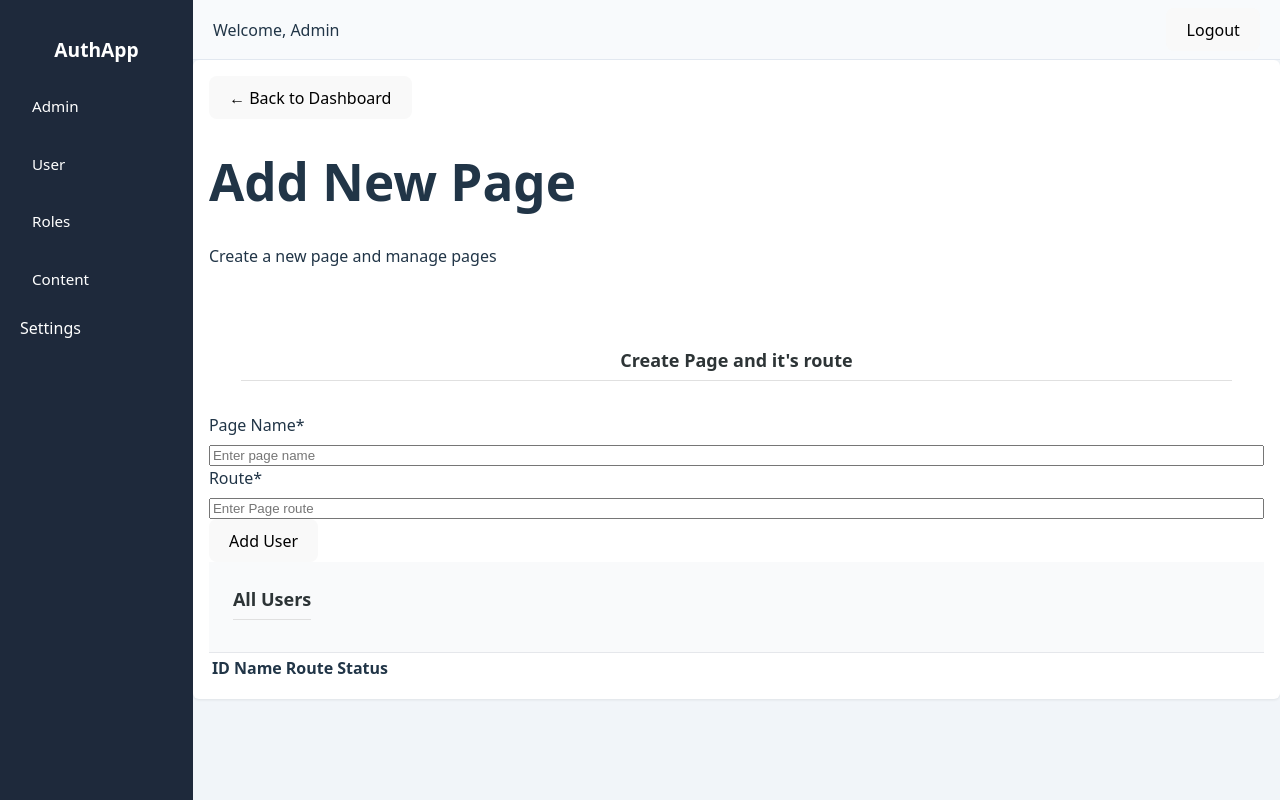
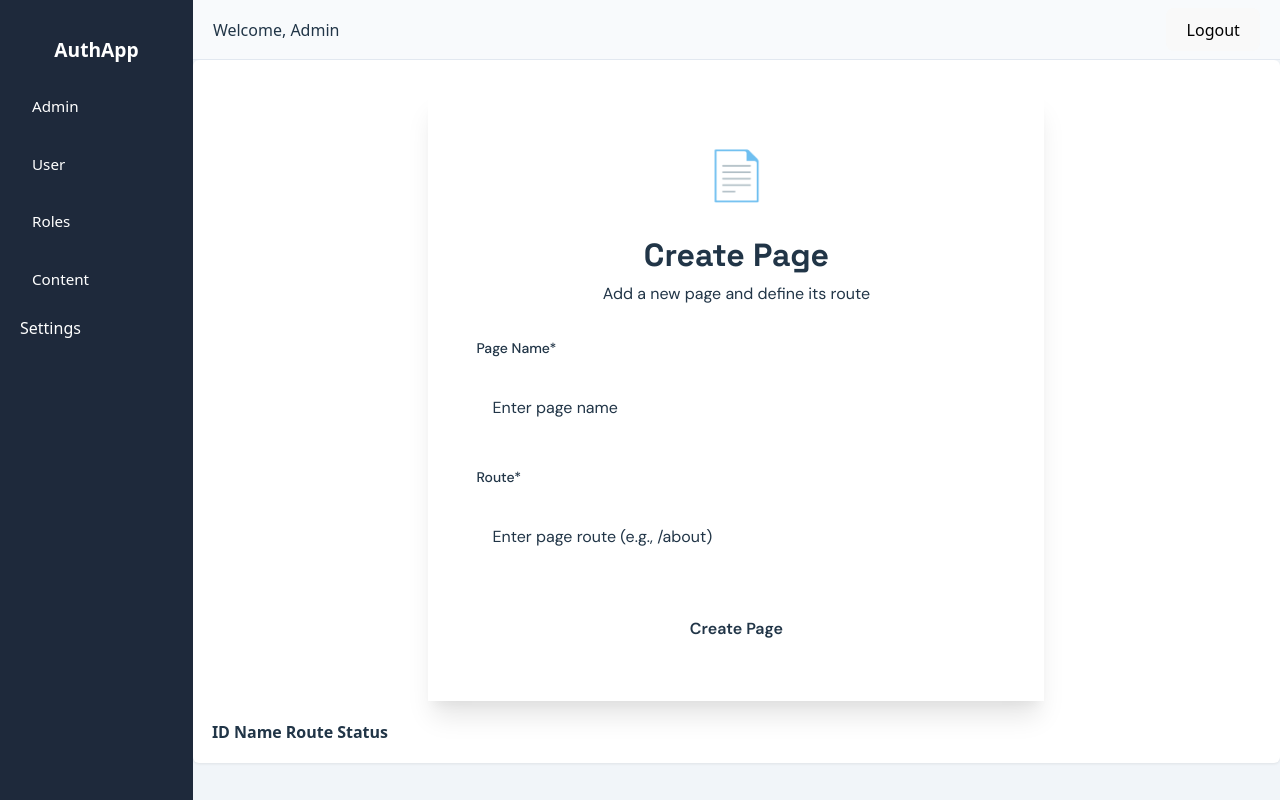
Before and after one commit to irkfaisal/Role-based-auths, a React (Vite) app in the folder client/: page /page in a window 1280 px wide. Built offline with nearby package versions, Linux system fonts and the light colour scheme; sample sign-in values are in the browser's storage.

Commit message:
add page form component

```diff
--- a/client/src/pages/AdminDashboard/PageCard/AddPage.jsx
+++ b/client/src/pages/AdminDashboard/PageCard/AddPage.jsx
@@ -6,14 +6,6 @@ import "./styles/AddPage.css"
 const AddPage = ({ users, onAddUser, onNavigateBack }) => {
     return (
         <div className="add-user-page">
-            <div className="page-header">
-                <button className="back-btn" onClick={onNavigateBack}>
-                    ← Back to Dashboard
-                </button>
-                <h1>Add New Page</h1>
-                <p>Create a new page and manage pages</p>
-            </div>
-
             <div className="page-content">
                 <AddPageForm onAddUser={onAddUser} />
                 <AddPageTable users={users} />
--- a/client/src/pages/AdminDashboard/PageCard/AddPageForm.jsx
+++ b/client/src/pages/AdminDashboard/PageCard/AddPageForm.jsx
@@ -1,10 +1,13 @@
-import { useState } from "react";
+import { useState } from "react"
+import './styles/AddFormPage.css'
 
 const AddPageForm = () => {
   const [formData, setFormData] = useState({
     name: "",
     route: "",
-  });
+  })
+
+  const [errors, setErrors] = useState({})
 
   const handleInputChange = (e) => {
     const { name, value } = e.target
@@ -12,57 +15,105 @@ const AddPageForm = () => {
       ...prev,
       [name]: value,
     }))
-  };
+
+    // Clear error when user starts typing
+    if (errors[name]) {
+      setErrors((prev) => ({
+        ...prev,
+        [name]: "",
+      }))
+    }
+  }
+
+  const validateForm = () => {
+    const newErrors = {}
+
+    if (!formData.name.trim()) {
+      newErrors.name = "Page name is required"
+    }
+
+    if (!formData.route.trim()) {
+      newErrors.route = "Route is required"
+    } else if (!formData.route.startsWith("/")) {
+      newErrors.route = "Route must start with /"
+    }
+
+    return newErrors
+  }
 
   const handleSubmit = (e) => {
     e.preventDefault()
-    if (formData.name && formData.route) {
+
+    const newErrors = validateForm()
+    if (Object.keys(newErrors).length > 0) {
+      setErrors(newErrors)
+      return
+    }
+
+    // Handle form submission
+    console.log("Form submitted:", formData)
+
     // Reset form
     setFormData({
       name: "",
       route: "",
     })
-      alert("User added successfully!")
+    setErrors({})
   }
-  };
 
   return (
-    <div className="form-container">
-      <div className="form-header">
-        <h2>Create Page and it's route</h2>
+    <div className="add-page-container">
+      <div className="add-page-card">
+        <div className="add-page-header">
+          <div className="logo">
+            <div className="logo-icon">📄</div>
           </div>
-      <form onSubmit={handleSubmit} className="add-user-form">
+          <h1 className="add-page-title">Create Page</h1>
+          <p className="add-page-subtitle">Add a new page and define its route</p>
+        </div>
+
+        <form onSubmit={handleSubmit} className="add-page-form">
           <div className="form-row">
             <div className="form-group">
-            <label htmlFor="name">Page Name*</label>
+              <label htmlFor="name" className="form-label">
+                Page Name*
+              </label>
               <input
                 type="text"
                 id="name"
                 name="name"
                 value={formData.name}
                 onChange={handleInputChange}
+                className={`form-input ${errors.name ? "form-input-error" : ""}`}
+                placeholder="Enter page name"
                 required
-              placeholder="Enter page name"
               />
+              {errors.name && <span className="error-message">{errors.name}</span>}
             </div>
 
             <div className="form-group">
-            <label htmlFor="email">Route*</label>
+              <label htmlFor="route" className="form-label">
+                Route*
+              </label>
               <input
                 type="text"
                 id="route"
                 name="route"
                 value={formData.route}
                 onChange={handleInputChange}
+                className={`form-input ${errors.route ? "form-input-error" : ""}`}
+                placeholder="Enter page route (e.g., /about)"
                 required
-              placeholder="Enter Page route"
               />
+              {errors.route && <span className="error-message">{errors.route}</span>}
             </div>
           </div>
-        <button type="submit" className="submit-btn">
-          Add User
+
+          <button type="submit" className="add-page-button">
+            Create Page
           </button>
         </form>
+      </div>
     </div>
   )
 }
--- a/client/src/pages/AdminDashboard/PageCard/AddPageTable.jsx
+++ b/client/src/pages/AdminDashboard/PageCard/AddPageTable.jsx
@@ -1,9 +1,9 @@
 const AddPageTable = () => {
   return (
     <div className="all-users-container">
-      <div className="table-header">
+      {/* <div className="table-header">
         <h2>All Users</h2>
-      </div>
+      </div> */}
 
       <div className="table-wrapper">
         <table className="all-users-table">
--- /dev/null
+++ b/client/src/pages/AdminDashboard/PageCard/styles/AddFormPage.css
@@ -0,0 +1,162 @@
+@import url("https://fonts.googleapis.com/css2?family=Space+Grotesk:wght@400;600;700&family=DM+Sans:wght@400;500;600&display=swap");
+
+.add-page-container {
+    display: flex;
+    align-items: center;
+    justify-content: center;
+    /* background: linear-gradient(135deg, var(--background) 0%, var(--secondary) 100%); */
+    padding: 1rem;
+    font-family: "DM Sans", sans-serif;
+}
+
+.add-page-card {
+    /* background: var(--card); */
+    border-radius: calc(var(--radius) * 2);
+    box-shadow: 0 20px 25px -5px rgba(0, 0, 0, 0.1), 0 10px 10px -5px rgba(0, 0, 0, 0.04);
+    padding: 3rem;
+    width: 100%;
+    max-width: 520px;
+    border: 1px solid var(--border);
+}
+
+.add-page-header {
+    text-align: center;
+    margin-bottom: 2rem;
+}
+
+.logo {
+    margin-bottom: 1.5rem;
+}
+
+.logo-icon {
+    font-size: 3rem;
+    margin-bottom: 0.5rem;
+}
+
+.add-page-title {
+    font-family: "Space Grotesk", sans-serif;
+    font-weight: 700;
+    font-size: 2rem;
+    color: var(--foreground);
+    margin: 0 0 0.5rem 0;
+    line-height: 1.2;
+}
+
+.add-page-subtitle {
+    color: var(--muted);
+    font-size: 1rem;
+    margin: 0;
+    font-weight: 400;
+}
+
+.add-page-form {
+    display: flex;
+    flex-direction: column;
+    gap: 1.5rem;
+}
+
+.form-row {
+    display: flex;
+    flex-direction: column;
+    gap: 1.5rem;
+}
+
+.form-group {
+    display: flex;
+    flex-direction: column;
+    gap: 0.5rem;
+}
+
+.form-label {
+    font-weight: 500;
+    font-size: 0.875rem;
+    color: var(--foreground);
+    margin-bottom: 0.25rem;
+}
+
+.form-input {
+    padding: 0.875rem 1rem;
+    border: 2px solid var(--border);
+    border-radius: var(--radius);
+    background: var(--input);
+    color: var(--foreground);
+    font-size: 1rem;
+    font-family: "DM Sans", sans-serif;
+    transition: all 0.2s ease-in-out;
+    outline: none;
+}
+
+.form-input:focus {
+    border-color: var(--primary);
+    box-shadow: 0 0 0 3px var(--ring);
+    background: var(--background);
+}
+
+.form-input::placeholder {
+    color: var(--muted);
+}
+
+.form-input-error {
+    border-color: var(--destructive);
+}
+
+.form-input-error:focus {
+    border-color: var(--destructive);
+    box-shadow: 0 0 0 3px rgba(227, 52, 47, 0.1);
+}
+
+.error-message {
+    color: var(--destructive);
+    font-size: 0.875rem;
+    font-weight: 500;
+    margin-top: 0.25rem;
+}
+
+.add-page-button {
+    background: var(--primary);
+    color: var(--primary-foreground);
+    border: none;
+    border-radius: var(--radius);
+    padding: 0.875rem 1.5rem;
+    font-size: 1rem;
+    font-weight: 600;
+    font-family: "DM Sans", sans-serif;
+    cursor: pointer;
+    transition: all 0.2s ease-in-out;
+    margin-top: 0.5rem;
+}
+
+.add-page-button:hover {
+    background: var(--accent);
+    transform: translateY(-1px);
+    box-shadow: 0 10px 15px -3px rgba(0, 0, 0, 0.1), 0 4px 6px -2px rgba(0, 0, 0, 0.05);
+}
+
+.add-page-button:active {
+    transform: translateY(0);
+}
+
+/* Responsive Design */
+@media (max-width: 480px) {
+    .add-page-card {
+        padding: 2rem 1.5rem;
+        margin: 1rem;
+        max-width: 100%;
+    }
+
+    .add-page-title {
+        font-size: 1.75rem;
+    }
+
+    .form-input,
+    .add-page-button {
+        padding: 0.75rem;
+    }
+}
+
+/* Dark mode support */
+@media (prefers-color-scheme: dark) {
+    .add-page-container {
+        background: linear-gradient(135deg, var(--background) 0%, var(--secondary) 100%);
+    }
+}
```
Lines whose indentation alone changed are shown as unchanged.
